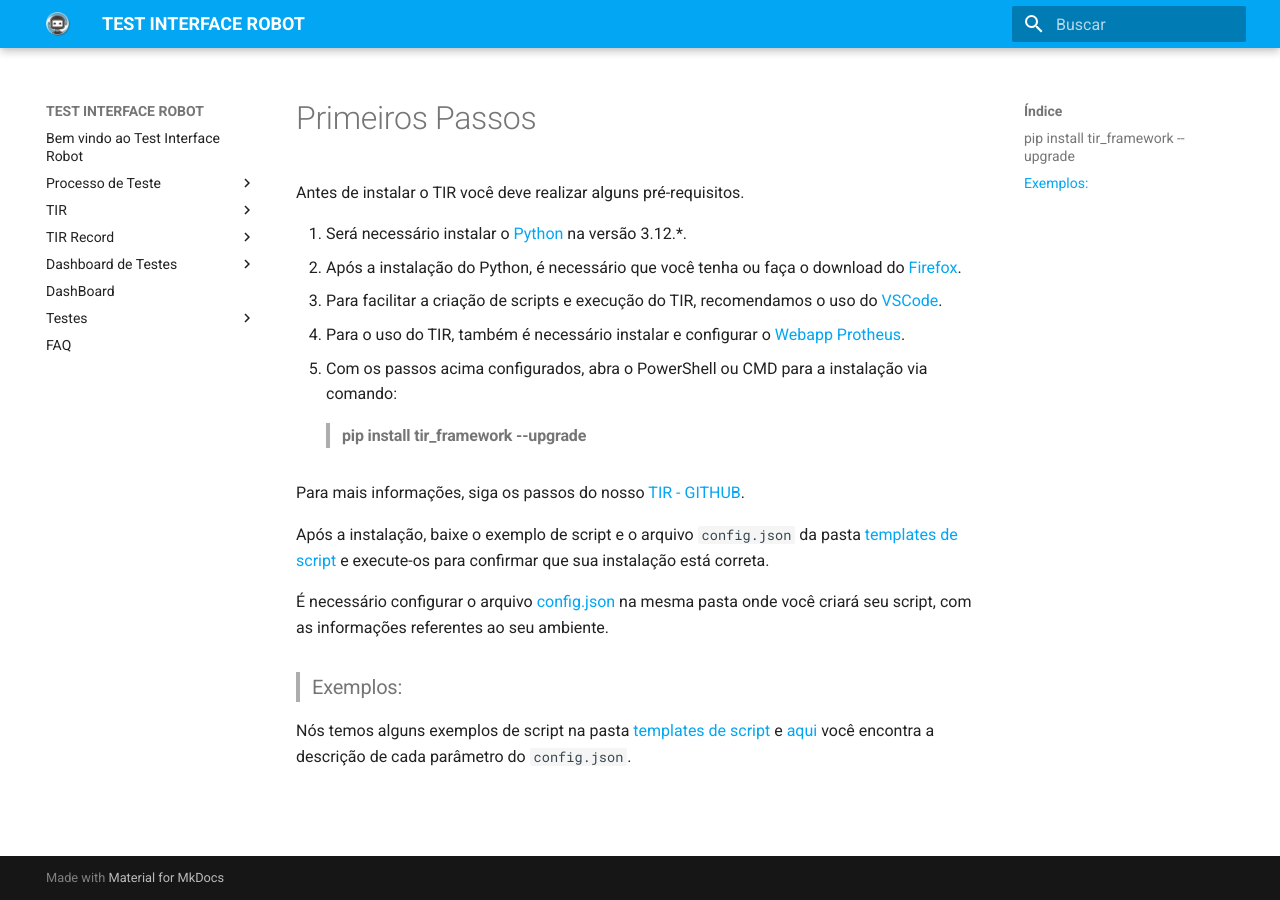
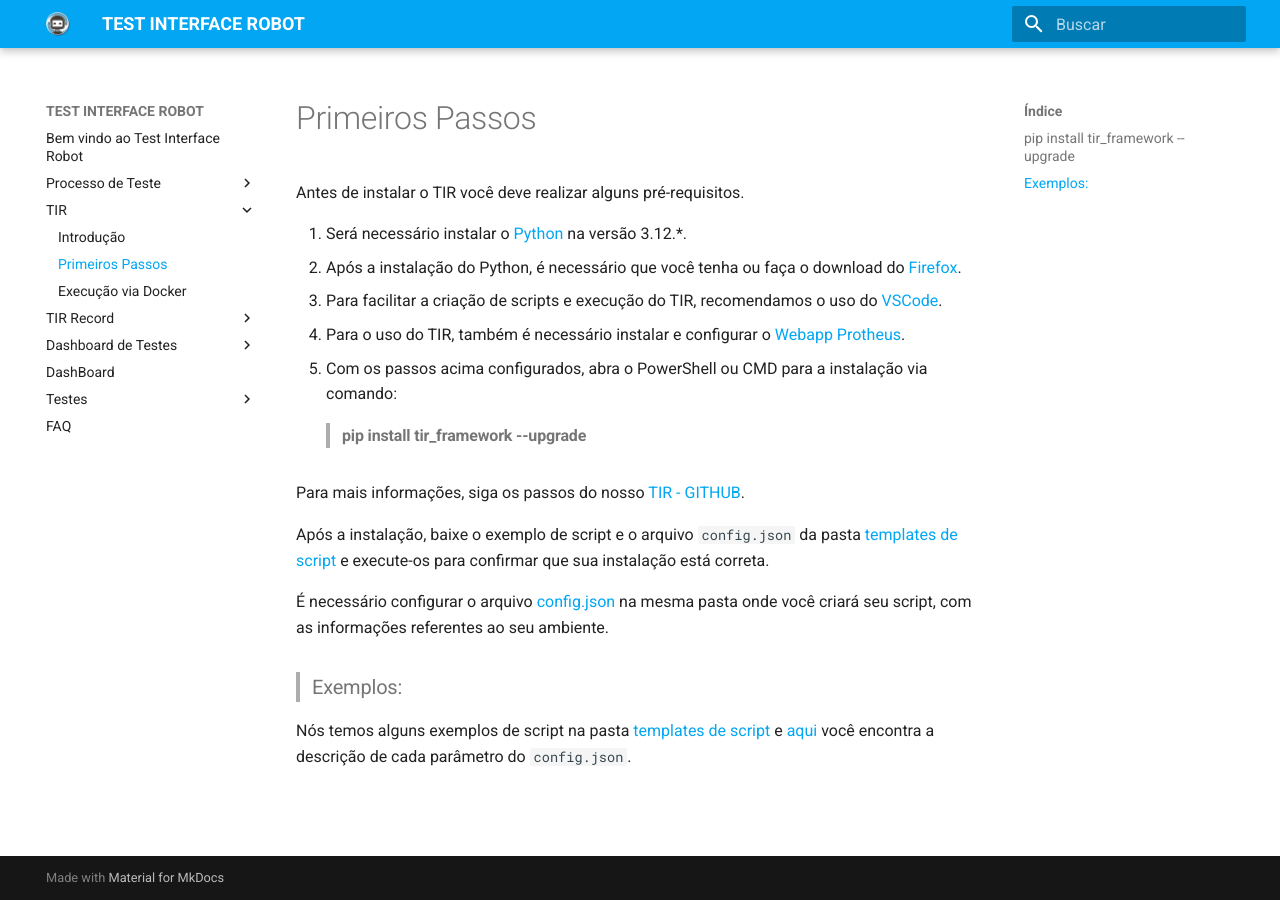
Before and after one commit to totvs/tir-docs, an MkDocs documentation site: the page built from docs/tir-framework/FirstSteps.md, in a window 1280 px wide. Built offline with MkDocs 1.6.1 and Material for MkDocs 9.7.7, drawn with Linux system fonts in a browser that asks for light colours; part of the change alters nothing that is shown.

Commit message:
refactor: move 'Primeiros Passos' and 'Execução via Docker' documentation to 'tir-framework' directory

```diff
--- a/mkdocs.yml
+++ b/mkdocs.yml
@@ -1,5 +1,4 @@
 site_name: TEST INTERFACE ROBOT
-site_url: 'https://totvs.github.io/tir-docs/'
 theme:
   name: material
   language: pt
@@ -15,8 +14,8 @@ nav:
       - 'Introdução a Testes': './testes/IntroduçãoaTestedeSoftware.md'
     - 'TIR':
       - 'Introdução': 'TIR.md'
-      - 'Primeiros Passos': './TIR/FirstSteps.md'
-      - 'Execução via Docker': './TIR/ExecDocker.md'
+      - 'Primeiros Passos': './tir-framework/FirstSteps.md'
+      - 'Execução via Docker': './tir-framework/ExecDocker.md'
     - 'TIR Record':
       - 'Introdução': './tir-record/introducaoTirRecord.md'
       - 'Guia do usuário': './tir-record/ComoUsar.md'
```
Also changed, not shown: docs/tir-framework/ExecDocker.md (renamed from docs/tir/execdocker.md), docs/tir-framework/FirstSteps.md (renamed from docs/tir/FirstSteps.md).
